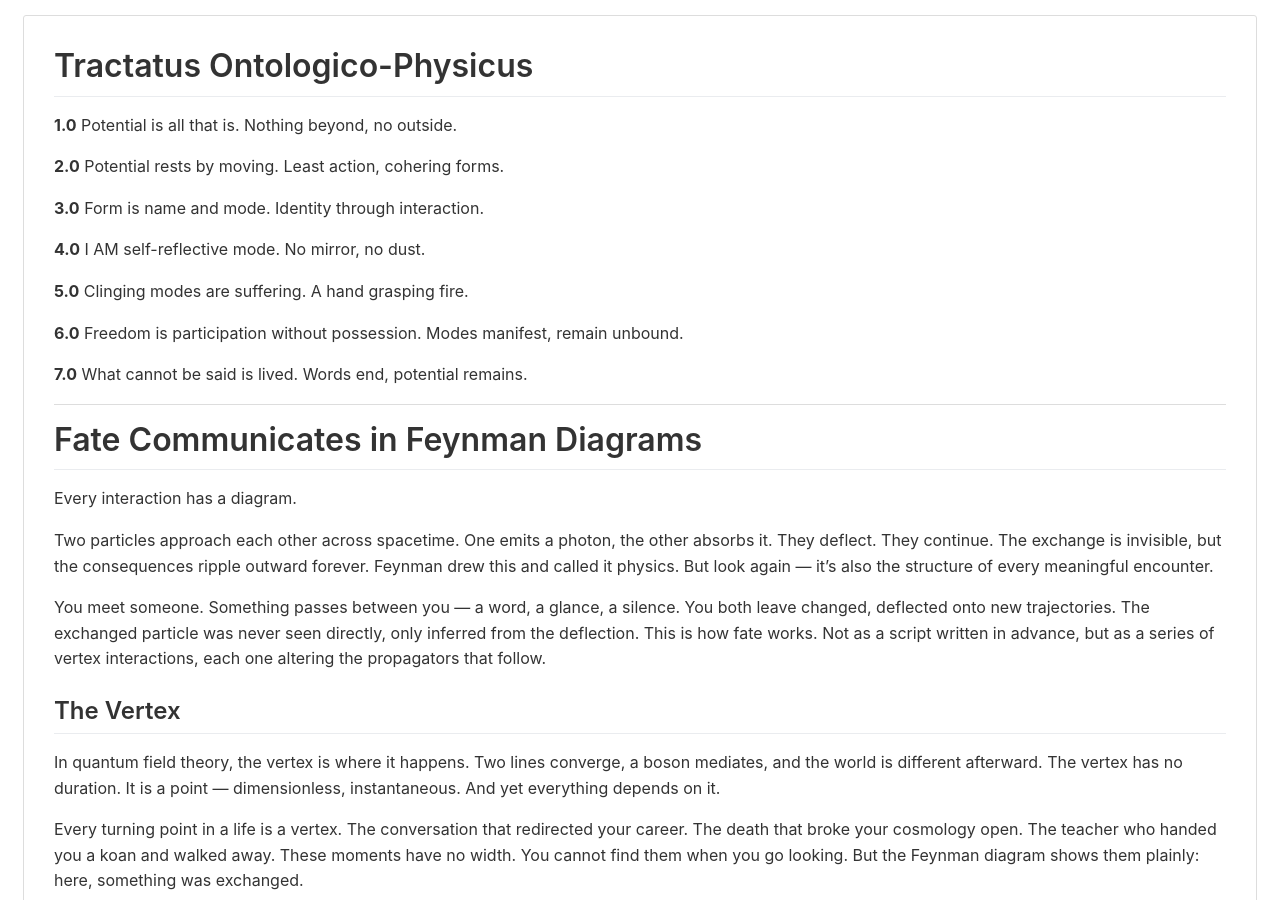
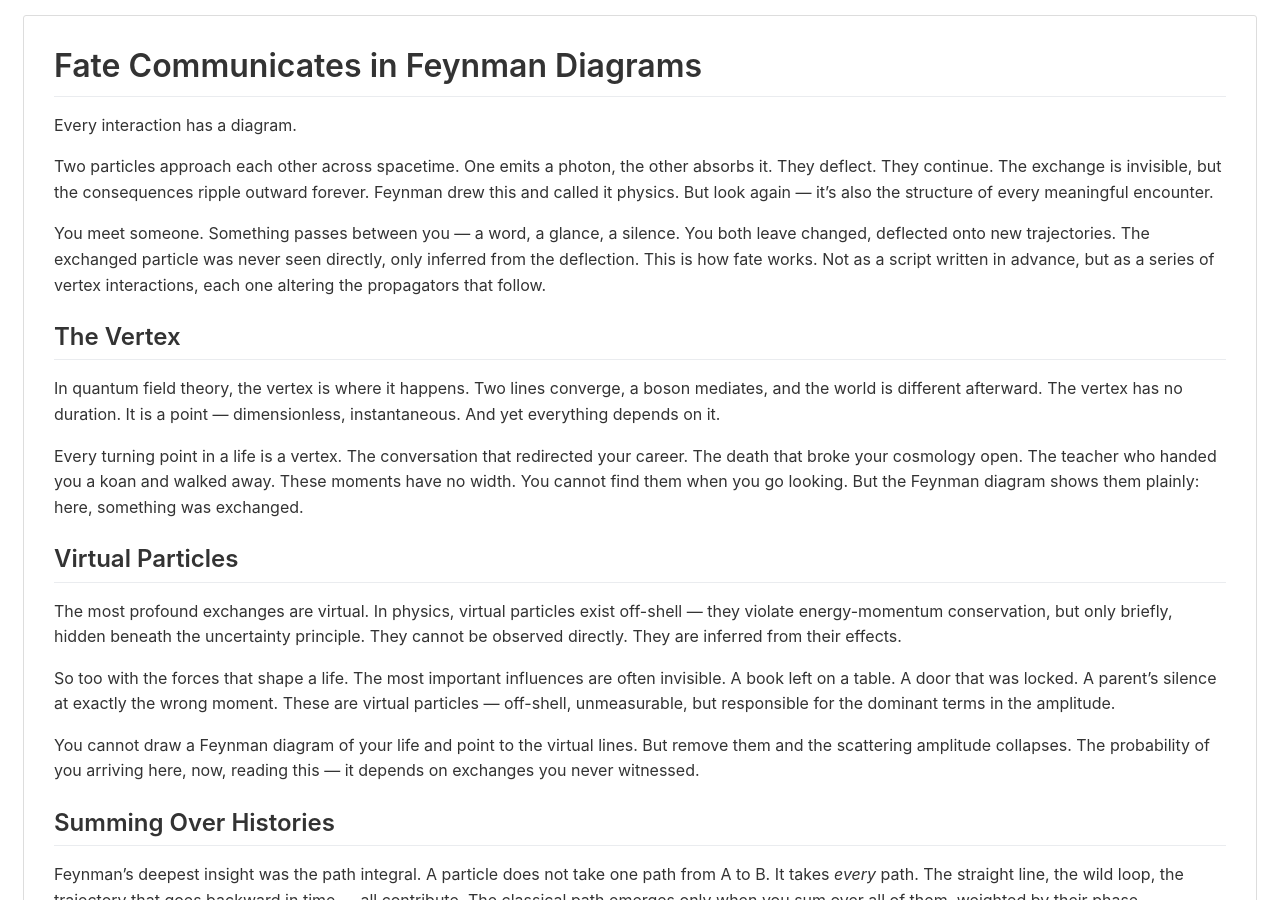
Before and after one commit to cancelself/cancelself.github.io, a Jekyll site: the page built from _posts/2026-03-16-fate-communicates-in-feynman-diagrams.md, in a window 1280 px wide and 900 px high. Built offline with Jekyll 4.4.1, drawn with Linux system fonts in a browser that asks for light colours.

Commit message:
Revert Feynman post to standalone — Tractatus is its own file
https://claude.ai/code/session_01TfoiApPa6KfXnoWDSnp8Se

```diff
--- a/_posts/2026-03-16-fate-communicates-in-feynman-diagrams.md
+++ b/_posts/2026-03-16-fate-communicates-in-feynman-diagrams.md
@@ -3,31 +3,6 @@ layout: default
 title: Fate Communicates in Feynman Diagrams
 date: 2026-03-16
 categories: [physics, philosophy]
----
-
-# Tractatus Ontologico-Physicus
-
-**1.0** Potential is all that is.
-Nothing beyond, no outside.
-
-**2.0** Potential rests by moving.
-Least action, cohering forms.
-
-**3.0** Form is name and mode.
-Identity through interaction.
-
-**4.0** I AM self-reflective mode.
-No mirror, no dust.
-
-**5.0** Clinging modes are suffering.
-A hand grasping fire.
-
-**6.0** Freedom is participation without possession.
-Modes manifest, remain unbound.
-
-**7.0** What cannot be said is lived.
-Words end, potential remains.
-
 ---
 
 # Fate Communicates in Feynman Diagrams
```
